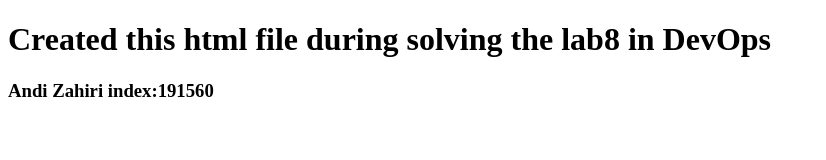
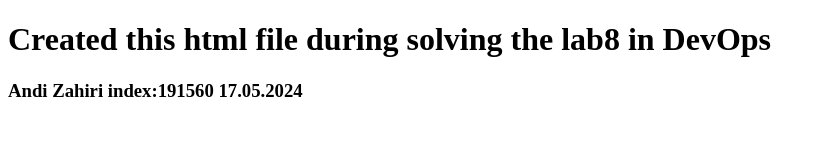
Before and after one commit to zahiriandii/devops-lab5, a plain HTML site: page index.html in a window 1280 px wide. Shown: the whole page, without its empty margins (0-826 px from the left). Drawn offline with Linux system fonts and the light colour scheme.

Commit message:
Update index.html

```diff
--- a/index.html
+++ b/index.html
@@ -1,5 +1,6 @@
 <!DOCTYPE html>
 <html>
     <h1>Created this html file during solving the lab8 in DevOps</h1>
-    <h3>Andi Zahiri index:191560</h3>
+    <h3>Andi Zahiri index:191560 17.05.2024</h3>
+
 </html>
```
